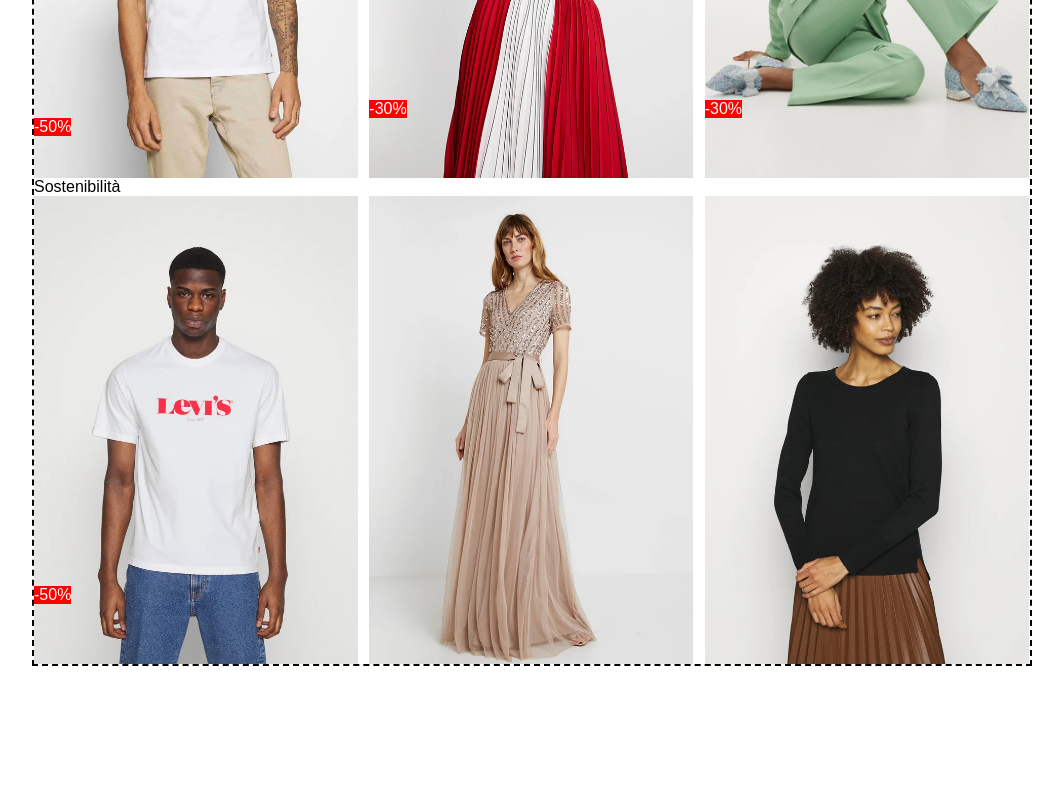
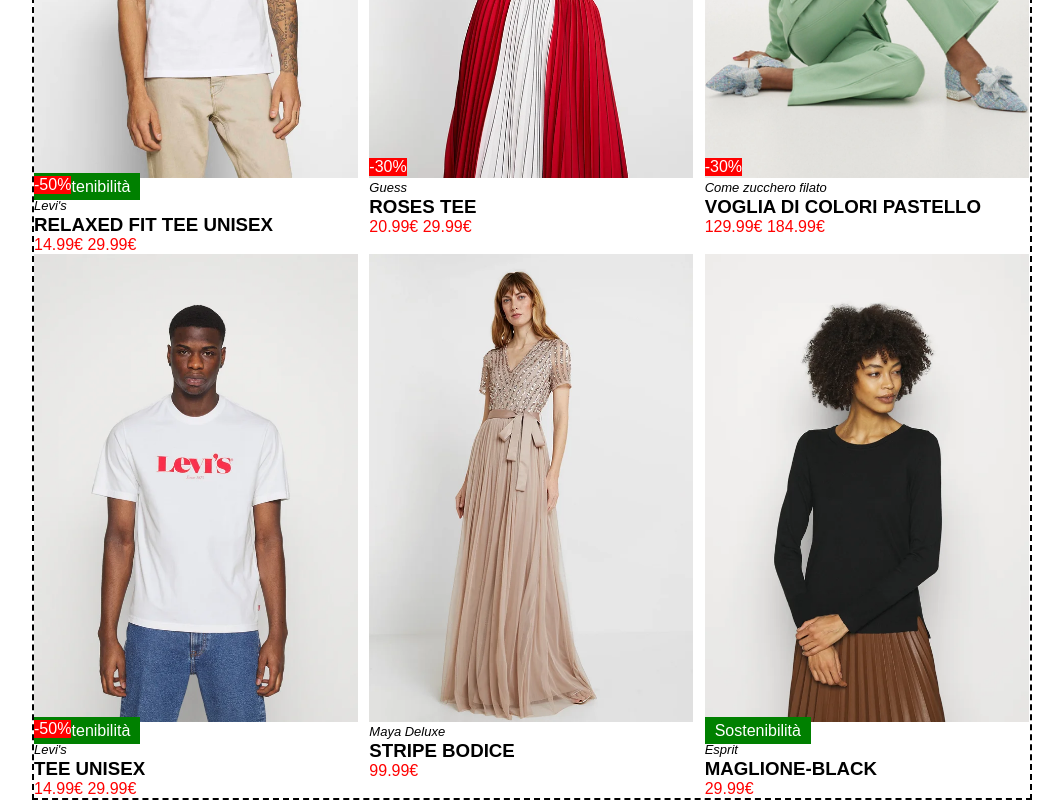
Before and after one commit to GinaTovarAlmario/html-css-boolando, a plain HTML site: page index.html in a window 1280 px wide. Shown: the part 392-1192 px from the top of the page, without its empty margins (108-1171 px from the left). Before the commit the page ends 1058 px from the top, so only its background shows below. Drawn offline with Linux system fonts and the light colour scheme.

Commit message:
added specifics cards

```diff
--- a/css/style.css
+++ b/css/style.css
@@ -90,7 +90,18 @@
     position: absolute;
     bottom: 60px;
     left: 0;
-
+}
+.sus{
+    color: white;
+    background-color: green;
+    padding: 5px 10px;
+}
+.final-price{
+    color: red;
+}
+.brand{
+    font-size: small;
+    font-style: italic;
 }
 
 
--- a/index.html
+++ b/index.html
@@ -42,7 +42,12 @@
                     <div class="card">
                         <img src="../html-css-boolando/img/1.webp" alt="uomo pantalone">
                         <span class="sconto">-50%</span>
-                        <span>Sostenibilità</span>
+                        <span class="sus">Sostenibilità</span>
+                        <section>
+                            <span class="brand">Levi's</span>
+                            <h3>RELAXED FIT TEE UNISEX</h3>
+                            <span class="final-price">14.99€ 29.99€</span>
+                        </section>
 
                     </div>
                 </div>
@@ -51,6 +56,12 @@
                     <div class="card">
                         <img src="../html-css-boolando/img/2.webp" alt="donna gonna">
                         <span class="sconto">-30%</span>
+                        <section>
+                            <span class="brand">Guess</span>
+                            <h3>ROSES TEE</h3>
+                            <span class="final-price">20.99€ 29.99€</span>
+
+                        </section>
 
                     </div>
                 </div>
@@ -59,7 +70,11 @@
                     <div class="card">
                         <img src="../html-css-boolando/img/3.webp" alt="donna pantalone">
                         <span class="sconto">-30%</span>
-
+                        <section>
+                            <span class="brand">Come zucchero filato</span>
+                            <h3>VOGLIA DI COLORI PASTELLO</h3>
+                            <span class="final-price">129.99€ 184.99€</span>
+                        </section>
                     </div>
                 </div>
             </div>
@@ -69,21 +84,35 @@
                     <div class="card">
                         <img src="../html-css-boolando/img/4.webp" alt="uomo jeans">
                         <span class="sconto">-50%</span>
-
+                        <span class="sus">Sostenibilità</span>
+                        <section>
+                            <span class="brand">Levi's</span>
+                            <h3>TEE UNISEX</h3>
+                            <span class="final-price">14.99€ 29.99€</span>
+                        </section>
                     </div>
                 </div>
                 <!--quinta card -->
                 <div class="column">
                     <div class="card">
                         <img src="../html-css-boolando/img/5.webp" alt="donna vestito">
-
+                        <section>
+                            <span class="brand">Maya Deluxe</span>
+                            <h3>STRIPE BODICE</h3>
+                            <span class="final-price">99.99€</span>
+                        </section>
                     </div>
                 </div>
                 <!-- sesta card -->
                 <div class="column">
                     <div class="card">
                         <img src="../html-css-boolando/img/6.webp" alt="donna maglia">
-
+                        <span class="sus">Sostenibilità</span>
+                        <section>
+                            <span class="brand">Esprit</span>
+                            <h3>MAGLIONE-BLACK</h3>
+                            <span class="final-price">29.99€</span>
+                        </section>
                     </div>
                 </div>
             </div>
```
